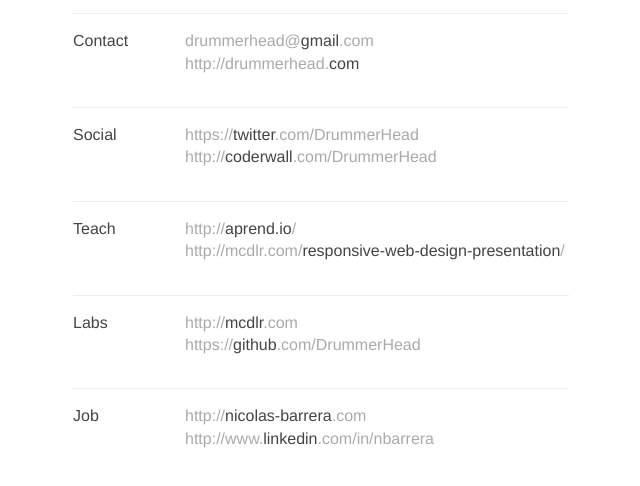
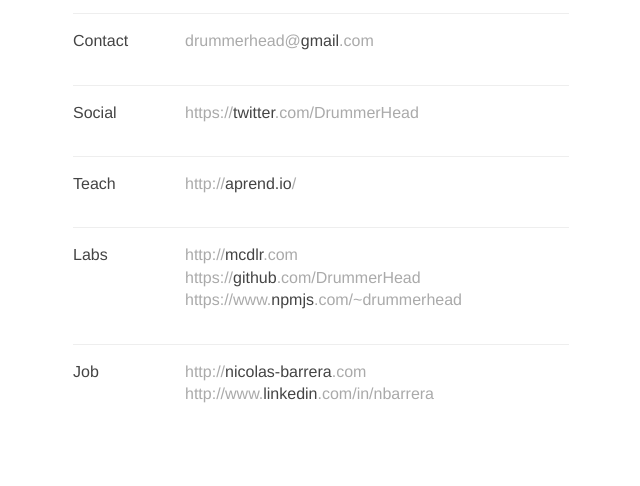
Before and after one commit to DrummerHead/drummerhead.com, a plain HTML site: page index.html in a window 1280 px wide. Shown: the part 294-780 px from the top of the page, without its empty margins (319-959 px from the left). Drawn offline with Linux system fonts and the light colour scheme.

Commit message:
Update content

```diff
--- a/index.html
+++ b/index.html
@@ -26,9 +26,6 @@
     <dd>
       <a class='email' href="mailto:drummerhead&#64;&#103;&#109;&#97;&#105;&#108;&#46;&#99;&#111;&#109;"><strong>drummerhead</strong>&#64;<em>&#103;&#109;&#97;&#105;&#108;</em>&#46;&#99;&#111;&#109;</a>
     </dd>
-    <dd>
-      <a href='http://drummerhead.com' class='url' rel='me'>http://<strong>drummerhead</strong>.<em>com</em></a>
-    </dd>
   </dl>
 
   <dl id='social'>
@@ -36,18 +33,12 @@
     <dd>
       <a href='https://twitter.com/DrummerHead' class='url' rel='me external'>https://<em>twitter</em>.com/<strong>DrummerHead</strong></a>
     </dd>
-    <dd>
-      <a href='http://coderwall.com/DrummerHead' class='url' rel='me external'>http://<em>coderwall</em>.com/<strong>DrummerHead</strong></a>
-    </dd>
   </dl>
 
   <dl id='teach'>
     <dt>Teach</dt>
     <dd>
       <a href='http://aprend.io/' class='url' rel='me external'>http://<em>aprend.io</em>/</a>
-    </dd>
-    <dd>
-      <a href='http://mcdlr.com/responsive-web-design-presentation/' class='url' rel='me external'>http://mcdlr.com/<em>responsive-web-design-presentation</em>/</a>
     </dd>
   </dl>
 
@@ -58,6 +49,9 @@
     </dd>
     <dd>
       <a href='https://github.com/DrummerHead' class='url' rel='me external'>https://<em>github</em>.com/<strong>DrummerHead</strong></a>
+    </dd>
+    <dd>
+      <a href='https://www.npmjs.com/~drummerhead' class='url' rel='me external'>https://www.<em>npmjs</em>.com/~<strong>drummerhead</strong></a>
     </dd>
   </dl>
 
```
